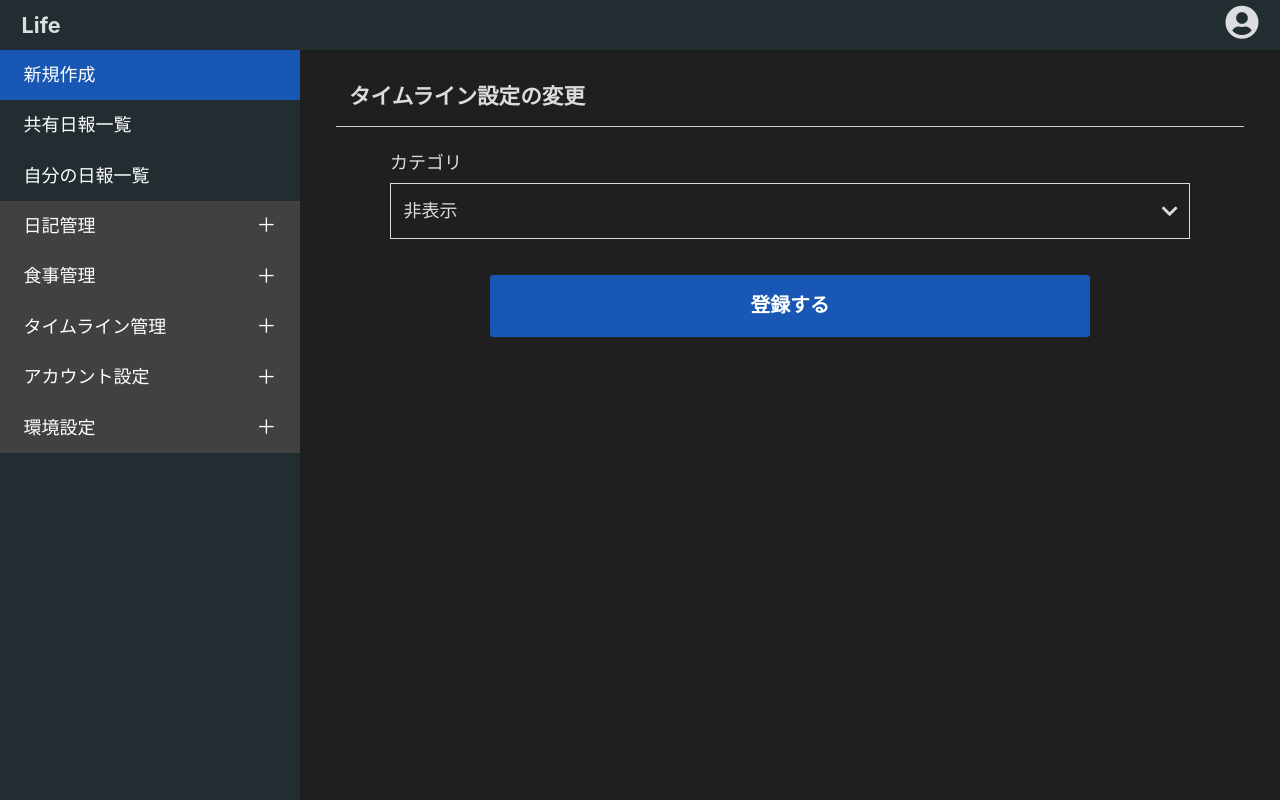
After one commit to umb-pamaroom/life_20211104, a Django app: page /timeline_settings/1/ in a window 1280 px wide. The commit adds this page. Run offline with Django 3.2, Linux system fonts and the light colour scheme; a user stored in the database is signed in; data comes from the database, SQL or seed files in the repository; both versions use the stored data as it was after the commit; some libraries are stand-ins or nearby versions.

Commit message:
no message

```diff
--- a/register/forms.py
+++ b/register/forms.py
@@ -98,6 +98,26 @@ class  ThemeUpdateForm(forms.ModelForm):
         self.label_suffix = ""
 
 
+# ModelFormを継承してクラスを作成する
+class TimelineSettingsCategoryShowForm(forms.ModelForm):
+    """カテゴリ更新フォーム"""
+
+    class Meta:
+        # Userモデルを使用する
+        model = User
+
+        # 表示するフィールド
+        fields = ['timeline_settings_category_show']
+        labels = {
+            'timeline_settings_category_show': 'カテゴリ',
+        }
+
+    def __init__(self, *args, **kwargs):
+        super().__init__(*args, **kwargs)
+        # 「:」を削除
+        self.label_suffix = ""
+
+
 
 class MyPasswordChangeForm(PasswordChangeForm):
     """パスワード変更フォーム"""
--- a/register/models.py
+++ b/register/models.py
@@ -10,6 +10,12 @@ from django.utils import timezone
 class Themes(models.TextChoices):
     WHITE = 'white', 'ホワイト'
     DARK = 'dark', 'ダーク'
+
+# カテゴリ表示・非表示選択肢用のクラス
+class TimelineSettingsCategoryShow(models.TextChoices):
+    SHOW = 'show', '表示'
+    NONE = 'none', '非表示'
+
 
 class CustomUserManager(UserManager):
     """ユーザーマネージャー"""
@@ -50,6 +56,7 @@ class User(AbstractBaseUser, PermissionsMixin):
     introduction = models.TextField(_('introduction'), max_length=150, blank=True)
     # 選択肢用をchoicesで追加する
     theme = models.CharField(max_length=30, default="white", choices=Themes.choices)
+    timeline_settings_category_show = models.CharField(max_length=30, default="show", choices=TimelineSettingsCategoryShow.choices)
 
     is_staff = models.BooleanField(
         _('staff status'),
--- a/register/urls.py
+++ b/register/urls.py
@@ -30,5 +30,7 @@ urlpatterns = [
     # テーマ変更
     path('theme/<int:pk>/', views.ThemeUpdate.as_view(), name='theme'),
 
+    path('timeline_settings/<int:pk>/', views.TimelineSettingsCategoryShow.as_view(), name='timeline_settings'),
+
     path('diary/', include('apps.app.urls')),
 ]
--- a/register/views.py
+++ b/register/views.py
@@ -15,7 +15,7 @@ from django.urls import reverse_lazy
 from django.views import generic
 from .forms import (
     LoginForm, UserCreateForm, UserUpdateForm, ThemeUpdateForm, MyPasswordChangeForm,
-    MyPasswordResetForm, MySetPasswordForm, EmailChangeForm
+    MyPasswordResetForm, MySetPasswordForm, EmailChangeForm, TimelineSettingsCategoryShowForm
 )
 
 
@@ -235,3 +235,13 @@ class ThemeUpdate(OnlyYouMixin, generic.UpdateView):
 
     def get_success_url(self):
         return resolve_url('register:theme', pk=self.kwargs['pk'])
+
+
+class TimelineSettingsCategoryShow(OnlyYouMixin, generic.UpdateView):
+    """カテゴリ更新ページ"""
+    model = User
+    form_class = TimelineSettingsCategoryShowForm
+    template_name = 'register/timeline_settings.html'  # デフォルトユーザーを使う場合に備え、きちんとtemplate名を書く
+
+    def get_success_url(self):
+        return resolve_url('register:timeline_settings', pk=self.kwargs['pk'])
--- a/templates/app/base.html
+++ b/templates/app/base.html
@@ -134,6 +134,9 @@
                             <a class="accordion jsBtn" href="#"><span>環境設定</span></a>
                             <ul class="panel">
                                 <li class="menu-li">
+                                    <a class="menu-list" href="{% url 'register:timeline_settings' user.pk %}">タイムライン設定</a>
+                                </li>
+                                <li class="menu-li">
                                     <a class="menu-list" href="{% url 'register:user_detail' user.pk %}">通知設定</a>
                                 </li>
                                 <li class="menu-li">
--- /dev/null
+++ b/templates/register/timeline_settings.html
@@ -0,0 +1,21 @@
+{% extends "app/base.html" %}
+{% block content %}
+<div class="heading">
+    <div>
+        <h1>タイムライン設定の変更</h1>
+    </div>
+</div>
+<form action="" method="POST" class="p-memo">
+    {% csrf_token %}
+    {% for field in form %}
+        <div>
+            <label for="{{ field.id_for_label }}">{{ field.label }}</label>
+            <div class="selectbox">{{ field }} {{ field.errors }}</div>
+        </div>
+    {% endfor %}
+    <div class="tc mt2">
+    <button type="submit" class="btn btn-flat">登録する</button>
+    </div>
+</form>
+
+{% endblock %}
```
Also changed, not shown: templates/timeline/items.html (+4 -3 lines), db.sqlite3, register/migrations/0002_user_timeline_settings_category_show.py (added).
